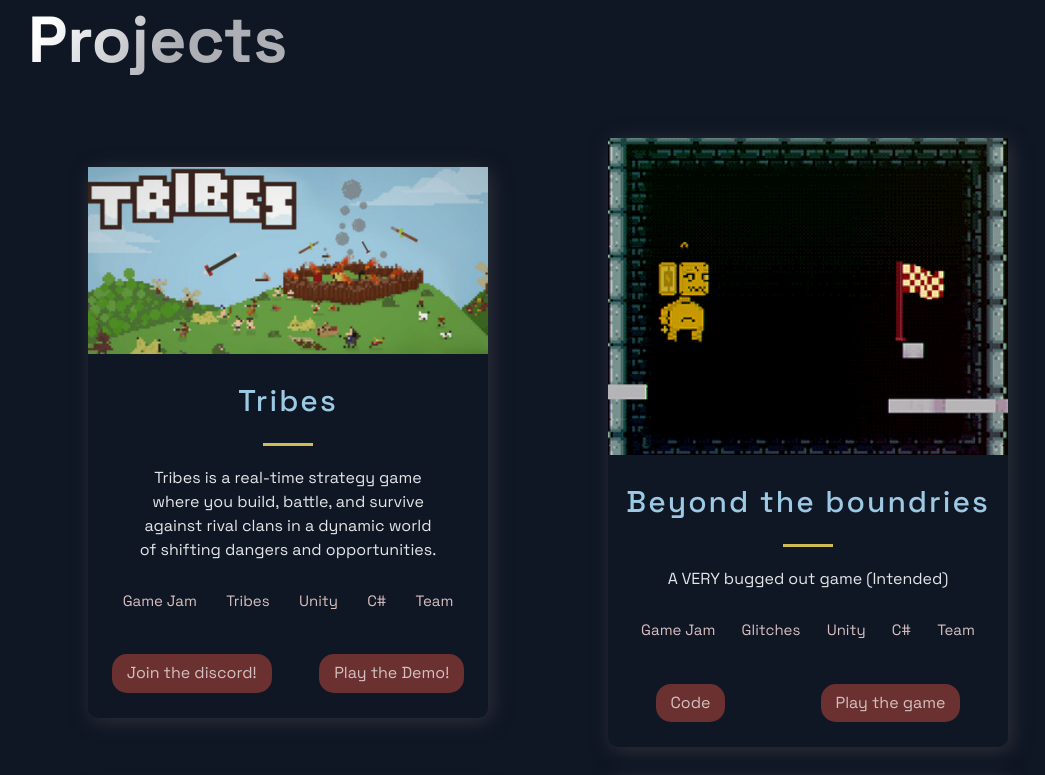
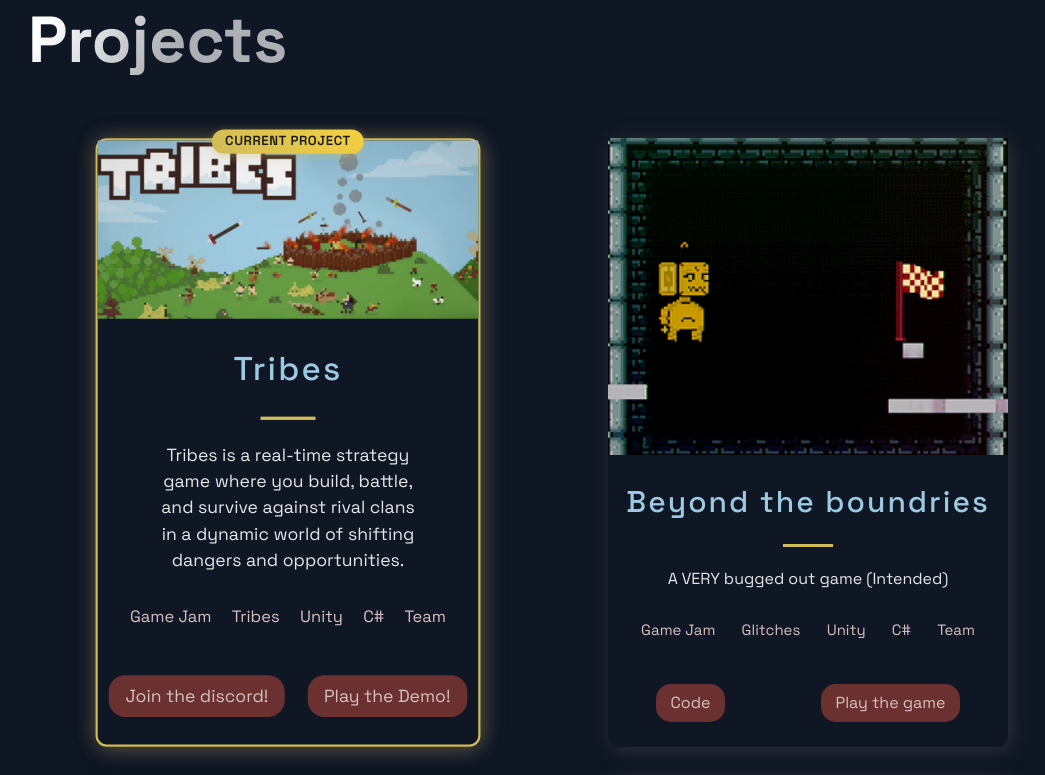
Before and after one commit to F1nndegamer/newPortofolio, a Next.js app: page / in a window 1280 px wide. Shown: the part 1880-2655 px from the top of the page, without its empty margins (92-1137 px from the left). Built offline with nearby package versions, Linux system fonts and the light colour scheme.

Commit message:
Current Project

```diff
--- a/src/components/Projects/Projects.js
+++ b/src/components/Projects/Projects.js
@@ -1,6 +1,6 @@
 import React from 'react';
 
-import { BlogCard, CardInfo, ExternalLinks, GridContainer, HeaderThree, Hr, Tag, TagList, TitleContent, UtilityList, Img } from './ProjectsStyles';
+import { BlogCard, CardInfo, ExternalLinks, GridContainer, HeaderThree, Hr, Tag, TagList, TitleContent, UtilityList, Img, CurrentProjectBadge } from './ProjectsStyles';
 import { Section, SectionDivider, SectionTitle } from '../../styles/GlobalComponents';
 import { projects } from '../../constants/ProjectsData';
 
@@ -20,8 +20,10 @@
           visit,
           playtitle,
           extratitle = "Code",
+          currentProject = false,
         }) => (
-          <BlogCard key={id}>
+          <BlogCard key={id} currentProject={currentProject}>
+            {currentProject && <CurrentProjectBadge>Current Project</CurrentProjectBadge>}
             {image && <Img src={image} />}
             <TitleContent>
               <HeaderThree title>{title}</HeaderThree>
--- a/src/components/Projects/ProjectsStyles.js
+++ b/src/components/Projects/ProjectsStyles.js
@@ -27,10 +27,40 @@
   text-align: center;
   width: 100%; /* Changed from 400px to 100% */
   max-width: 400px; /* Added max-width for larger screens */
+  position: relative;
+
+  ${props => props.currentProject && `
+    max-width: 350px;
+    border: 2px solid #d0bb57;
+    box-shadow: 0 0 20px rgba(208, 187, 87, 0.3), 3px 3px 20px rgba(80, 78, 78, 0.5);
+    transform: scale(1.1);
+  `}
+
   @media ${(props) => props.theme.breakpoints.sm} {
     width: 100%;
+    ${props => props.currentProject && `
+      transform: scale(1.1);
+    `}
   }
 `;
+
+export const CurrentProjectBadge = styled.div`
+  position: absolute;
+  top: -10px;
+  left: 50%;
+  transform: translateX(-50%);
+  background: linear-gradient(45deg, #d0bb57, #f4d03f);
+  color: #1a1a1a;
+  padding: 4px 12px;
+  border-radius: 12px;
+  font-size: 12px;
+  font-weight: 600;
+  text-transform: uppercase;
+  letter-spacing: 0.5px;
+  box-shadow: 0 2px 8px rgba(208, 187, 87, 0.4);
+  z-index: 10;
+`;
+
 export const TitleContent = styled.div`
   text-align: center;
   z-index: 20;
--- a/src/constants/ProjectsData.js
+++ b/src/constants/ProjectsData.js
@@ -9,6 +9,7 @@
     visit: "https://store.steampowered.com/app/3551950/Tribes/",
     playtitle: "Play the Demo!",
     extratitle: "Join the discord!",
+    currentProject: true,
     id: -1,
   },
   {
```
